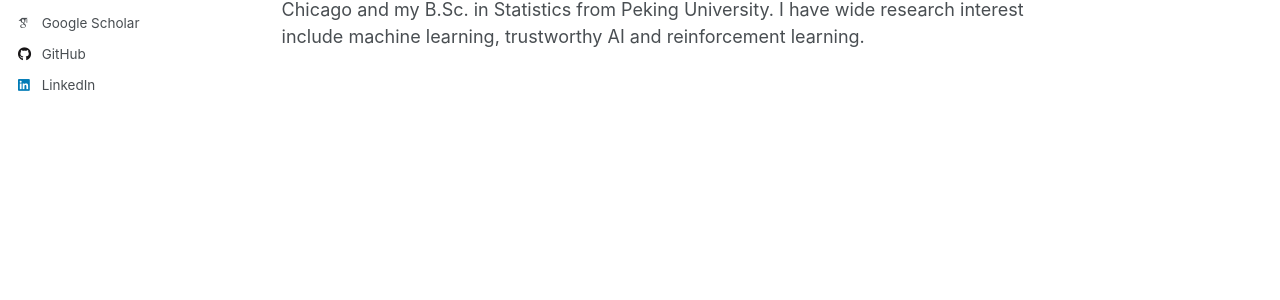
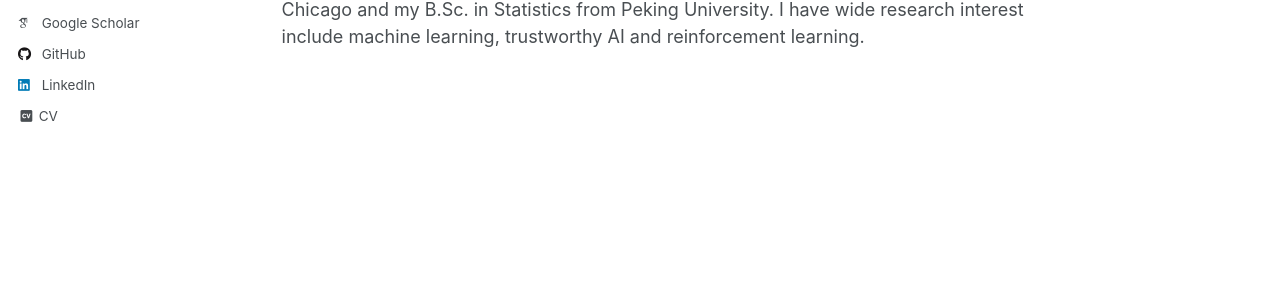
Before and after one commit to scotthanyang/scotthanyang.github.io, a Jekyll site: the page built from _pages/about.md, in a window 1280 px wide. Shown: the part 314-614 px from the top of the page. Built offline with Jekyll 4.4.1, drawn with Linux system fonts in a browser that asks for light colours; some web fonts are replaced; a script that is not in the unit is left out.

Commit message:
Update author-profile.html

```diff
--- a/_includes/author-profile.html
+++ b/_includes/author-profile.html
@@ -123,6 +123,7 @@
       {% if author.linkedin %}
         <li><a href="https://www.linkedin.com/in/{{ author.linkedin }}"><i class="fab fa-fw fa-linkedin icon-pad-right" aria-hidden="true"></i>LinkedIn</a></li>
       {% endif %}
+      <li><a href="/files/Hanyang Jiang_resume.pdf" rel="noopener noreferrer" target="_blank"><i class="ai ai-cv-square ai-fw" aria-hidden="true"></i> CV</a></li>
       {% if author.mastodon %}
         <li><a href="{{ author.mastodon }}"><i class="fab fa-fw fa-mastodon icon-pad-right" aria-hidden="true"></i>Mastodon</a></li>
       {% endif %}
```
